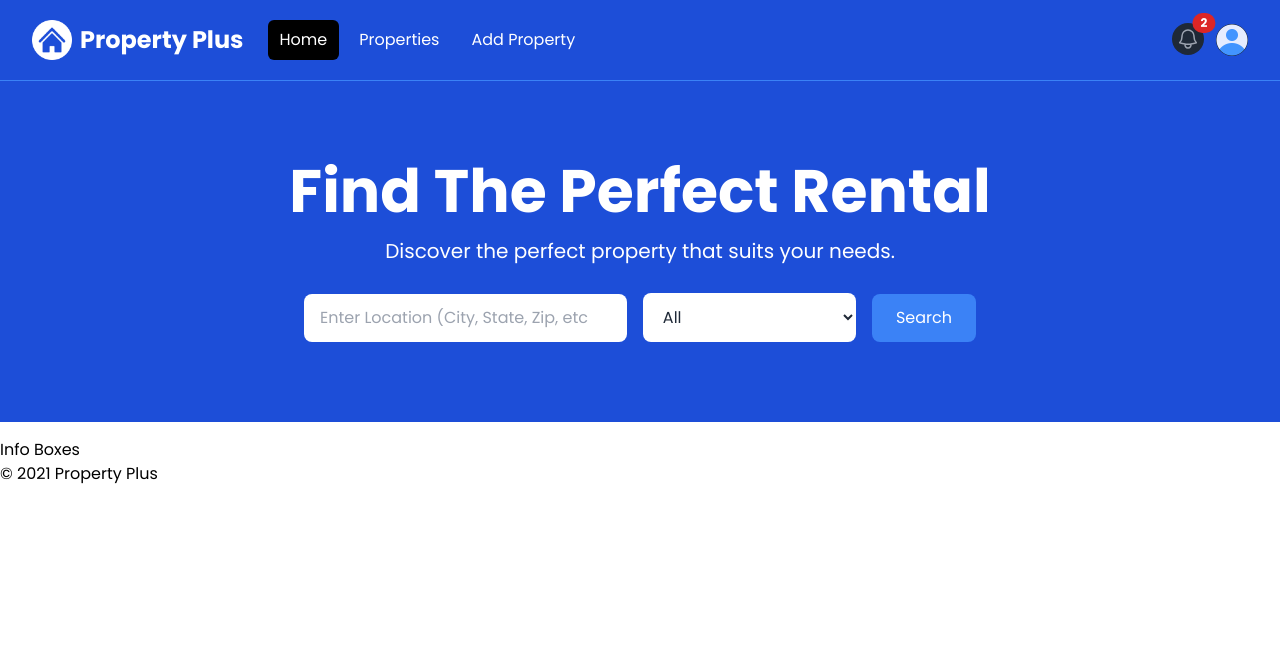
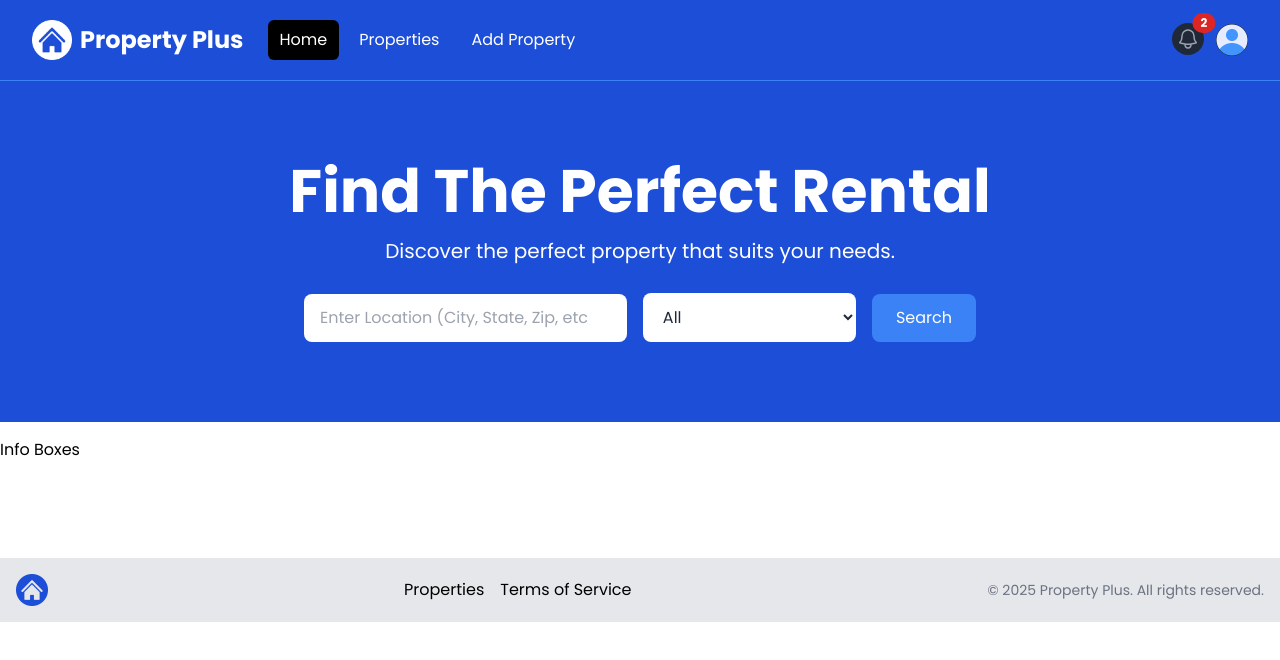
Before and after one commit to jonhealy1/real-estate-site, a Next.js app in the folder property-plus/: page / in a window 1280 px wide. Shown: the top 660 px of the page. Built offline with nearby package versions, Linux system fonts and the light colour scheme.

Commit message:
footer update

```diff
--- a/property-plus/components/Footer.jsx
+++ b/property-plus/components/Footer.jsx
@@ -1,7 +1,31 @@
+import Link from "next/link";
+import Image from "next/image";
+import logo from "@/assets/images/logo.png";
+
 const Footer = () => {
+  const currentYear = new Date().getFullYear();
   return (
-    <footer>
-      <p>© 2021 Property Plus</p>
+    <footer className="bg-gray-200 py-4 mt-24">
+      <div className="container mx-auto flex flex-col md:flex-row items-center justify-between px-4">
+        <div className="mb-4 md:mb-0">
+          <Image src={logo} alt="Logo" className="h-8 w-auto" />
+        </div>
+        <div className="flex flex-wrap justify-center md:justify-start mb-4 md:mb-0">
+          <ul className="flex space-x-4">
+            <li>
+              <Link href="/properties">Properties</Link>
+            </li>
+            <li>
+              <Link href="/">Terms of Service</Link>
+            </li>
+          </ul>
+        </div>
+        <div>
+          <p className="text-sm text-gray-500 mt-2 md:mt-0">
+            &copy; {currentYear} Property Plus. All rights reserved.
+          </p>
+        </div>
+      </div>
     </footer>
   );
 };
```
